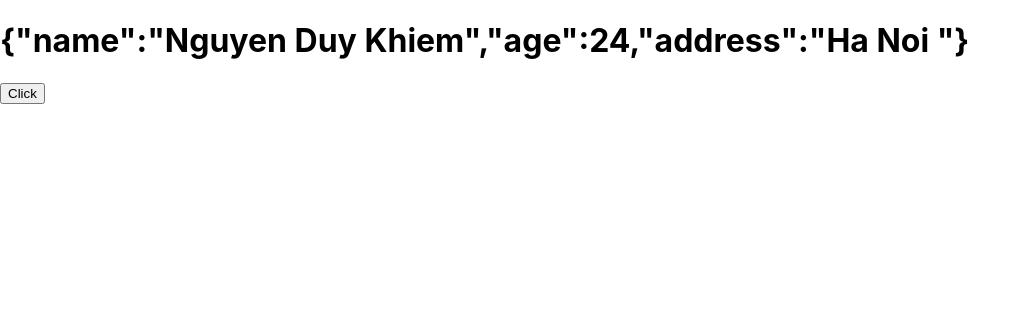
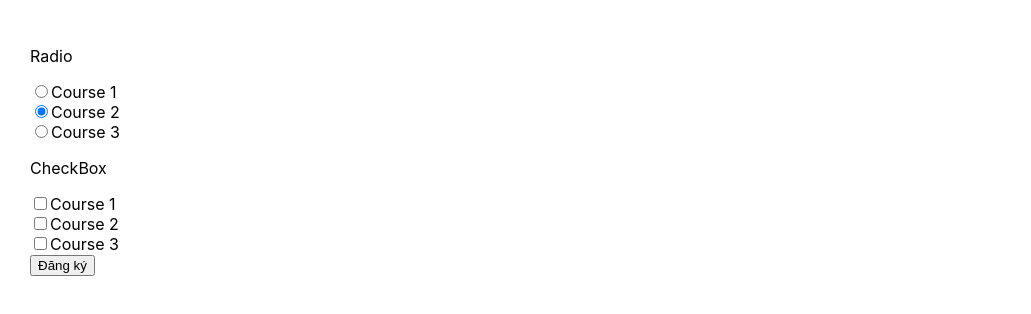
Before and after one commit to khiemk31/ReactJs, a React (Create React App) app in the folder fake_tiktok/: page / in a window 1280 px wide. Shown: the top 314 px of the page, without its empty margins (0-1031 px from the left). Built offline with nearby package versions, Linux system fonts and the light colour scheme.

Commit message:
two_way_binding

```diff
--- a/fake_tiktok/src/App.js
+++ b/fake_tiktok/src/App.js
@@ -1,42 +1,90 @@
 import { useState } from "react";
 
-//Hooks : những metol , function đc viết sẵn sử dụng trong reactJS k sd trong class Component
-//useState hỗ trợ thay đổi dữ liệu (dữ liệu thay đổi giao diện thay đổi theo)
-const orders = [100, 200, 300, 500];
+const listGift = ["gift1", "gift2", "gift3"];
+
+const courses = [
+  {
+    id: 1,
+    name: "Course 1",
+  },
+  {
+    id: 2,
+    name: "Course 2",
+  },
+  {
+    id: 3,
+    name: "Course 3",
+  },
+];
 function App() {
-  //k code ntn vì mỗi lần gọi lại setCounter đều thực hiện tính lại total :
-  // const total = orders.reduce((total, current) => total + current);
-  // console.log(total);
-  // const [counter, setCounter] = useState(total);
-  //Cách đúng (giúp tối ưu Performance ) :
-  // const [counter, setCounter] = useState(() => {
-  //   const total = orders.reduce((total, current) => total + current);
-  //   console.log(total);
-  //   return total;
-  // });
-  // const handleClick = () => {
-  // setCounter(counter + 1);
-  // setCounter((prevState) => prevState + 1);
-  //+1 prevState= counter+1
-  // setCounter((prevState) => prevState + 1);
-  //+ thêm 1 prevState= counter+1+1
-  //prevState giá trị trước đó của state
-  // };
-  const [info, setInfo] = useState({
-    name: "Nguyen Duy Khiem",
-    age: 24,
-    address: "Ha Noi ",
-  });
-  const handleUpdateInfo = () => {
-    setInfo({
-      ...info,
-      bio: "asdfgdsf",
+  const [checked, setChecked] = useState(2);
+
+  console.log(checked);
+  const handleSubmit = () => {
+    console.log({ id: checked });
+    console.log({ ids: checkbox });
+  };
+  const [checkbox, setCheckbox] = useState([]);
+  const handleCheckBoxChange = (id) => {
+    setCheckbox((check) => {
+      const isChecked = checkbox.includes(id);
+      if (isChecked) {
+        return checkbox.filter((item) => item !== id);
+      } else {
+        return [...check, id];
+      }
     });
   };
+  console.log({ id: checkbox });
+  const [gift, setGift] = useState();
+
+  // const getGiftButton = () => {
+  //   const index = Math.floor(Math.random() * listGift.length);
+  //   console.log(listGift[index]);
+  //   setGift((gift) => listGift[index]);
+  // };
+
+  const [name, setName] = useState();
   return (
-    <div className="App">
-      <h1>{JSON.stringify(info)}</h1>
-      <button onClick={handleUpdateInfo}>Click</button>
+    // <div className="App">
+    //   <h1>{gift || "Chưa có phần thưởng"}</h1>
+    //   <button onClick={getGiftButton}>Lấy phần thưởng</button>
+    // </div>
+    //One-way binding  : ràng buộc 1 chiều vì giao diện thay đổi thì state thay đổi VD:
+    // <div style={{ padding: 30 }}>
+    //   <input onChange={(text) => setName(text.target.value)} />
+    // </div>
+    //Tow-way binding : ràng buộc 2 chiều giao diện thay đổi state thay đổi và khi set value state lại thẻ input thì giao diện thay đổi VD:
+    // <div style={{ padding: 30 }}>
+    //   <input value={name} onChange={(text) => setName(text.target.value)} />
+    //   <button onClick={() => setName("Đã đc thay đổi giá trị")}>
+    //     Thay đổi dữ liệu Input
+    //   </button>
+    // </div>
+    <div style={{ padding: 30 }}>
+      <p>Radio</p>
+      {courses.map((course) => (
+        <div key={course.id}>
+          <input
+            type="radio"
+            checked={checked === course.id}
+            onChange={() => setChecked(course.id)}
+          />
+          {course.name}
+        </div>
+      ))}
+      <p>CheckBox</p>
+      {courses.map((course) => (
+        <div key={course.id}>
+          <input
+            type="checkbox"
+            checked={checkbox.includes(course.id)}
+            onChange={() => handleCheckBoxChange(course.id)}
+          />
+          {course.name}
+        </div>
+      ))}
+      <button onClick={handleSubmit}>Đăng ký</button>
     </div>
   );
 }
```
